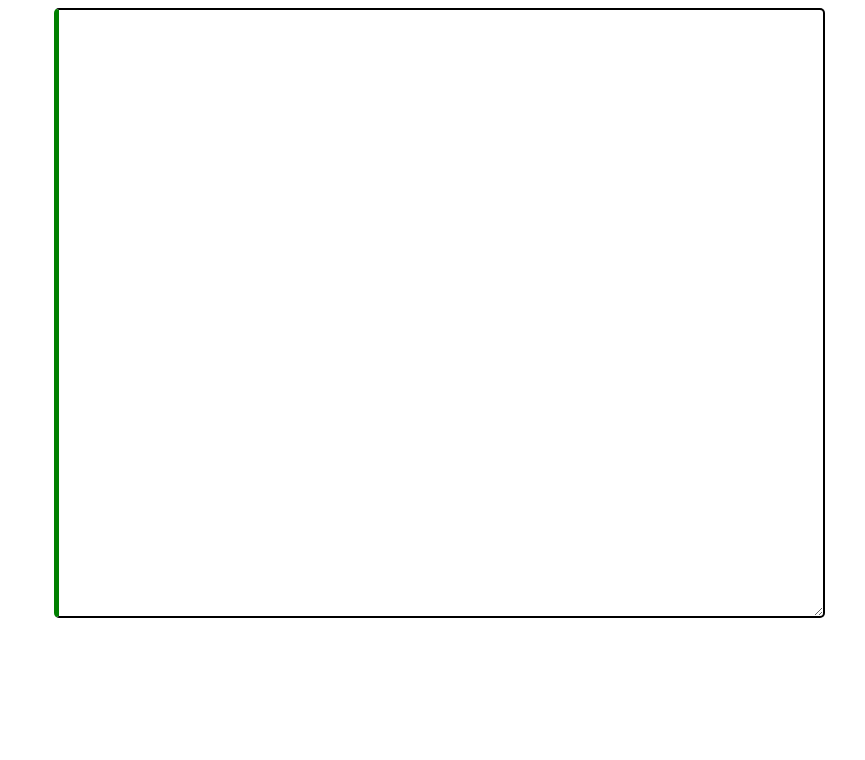
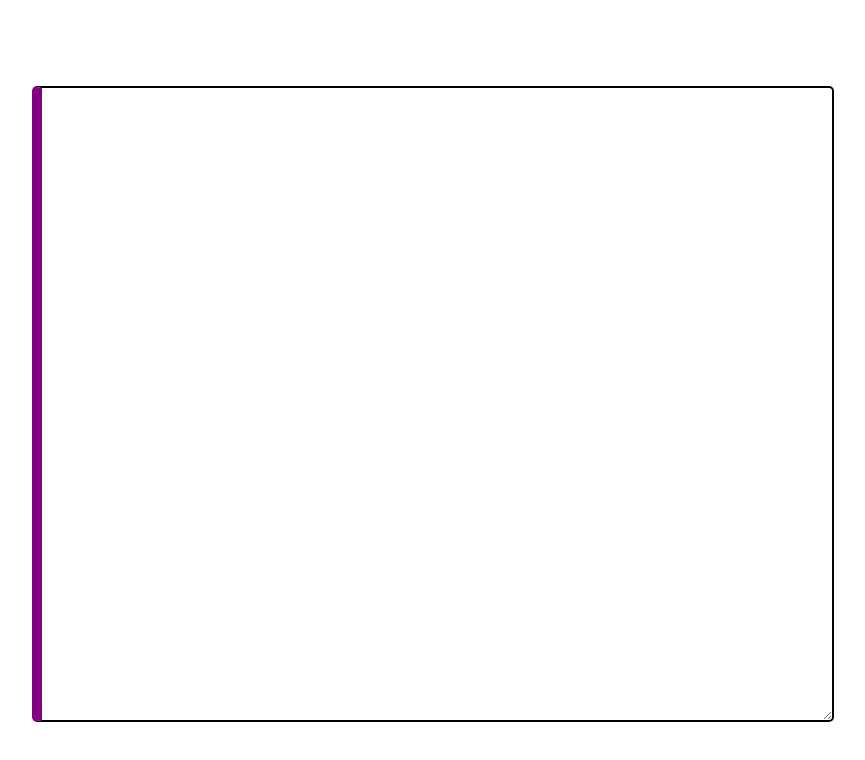
Before and after one commit to arunkumar413/tippani, a plain HTML site: page index.html in a window 1280 px wide. Shown: the whole page, without its empty margins (207-1072 px from the left). Drawn offline with Linux system fonts and the light colour scheme.

Commit message:
changed style

```diff
--- a/mystyle.css
+++ b/mystyle.css
@@ -1,11 +1,22 @@
-textarea{
+body {
+  display: flex;
+  flex-direction: column;
+  justify-content: center;
+  align-items: center;
+  align-content: center;
+  height: 99vmin;
+}
+
+textarea {
   width: 60%;
-  height:600px;
-  margin-left: 20%;
-  margin-right: 20%;
+  height: 600px;
+  /* margin-left: auto;
+  margin-right: auto; */
   border-radius: 5px;
-  border:2px solid black;
-  border-left: 5px solid green;
+  border: 2px solid black;
+  border-left: 10px solid purple;
   font-family: sans-serif;
   padding: 3px;
+  font-size: 24px;
+  padding: 16px;
 }
```
